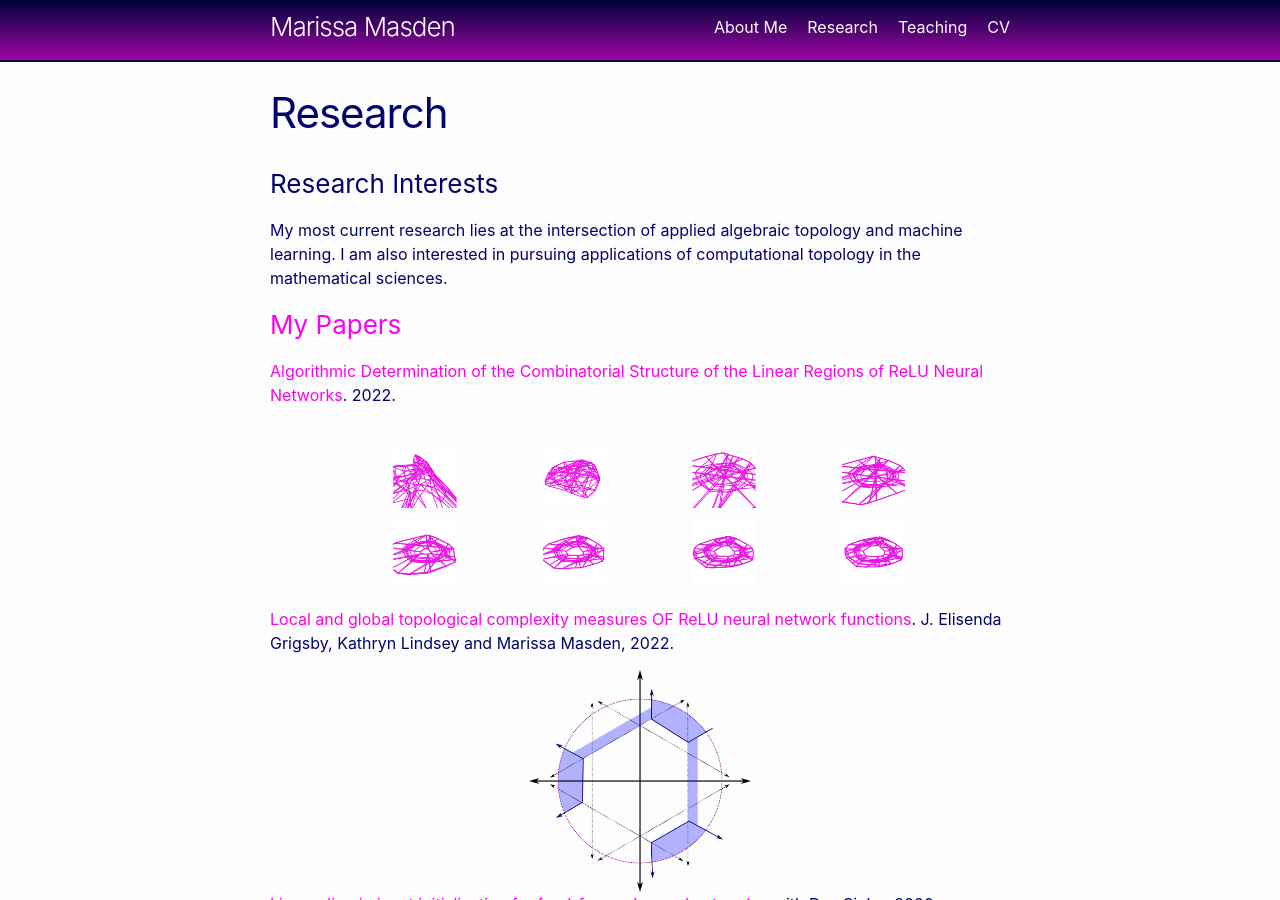
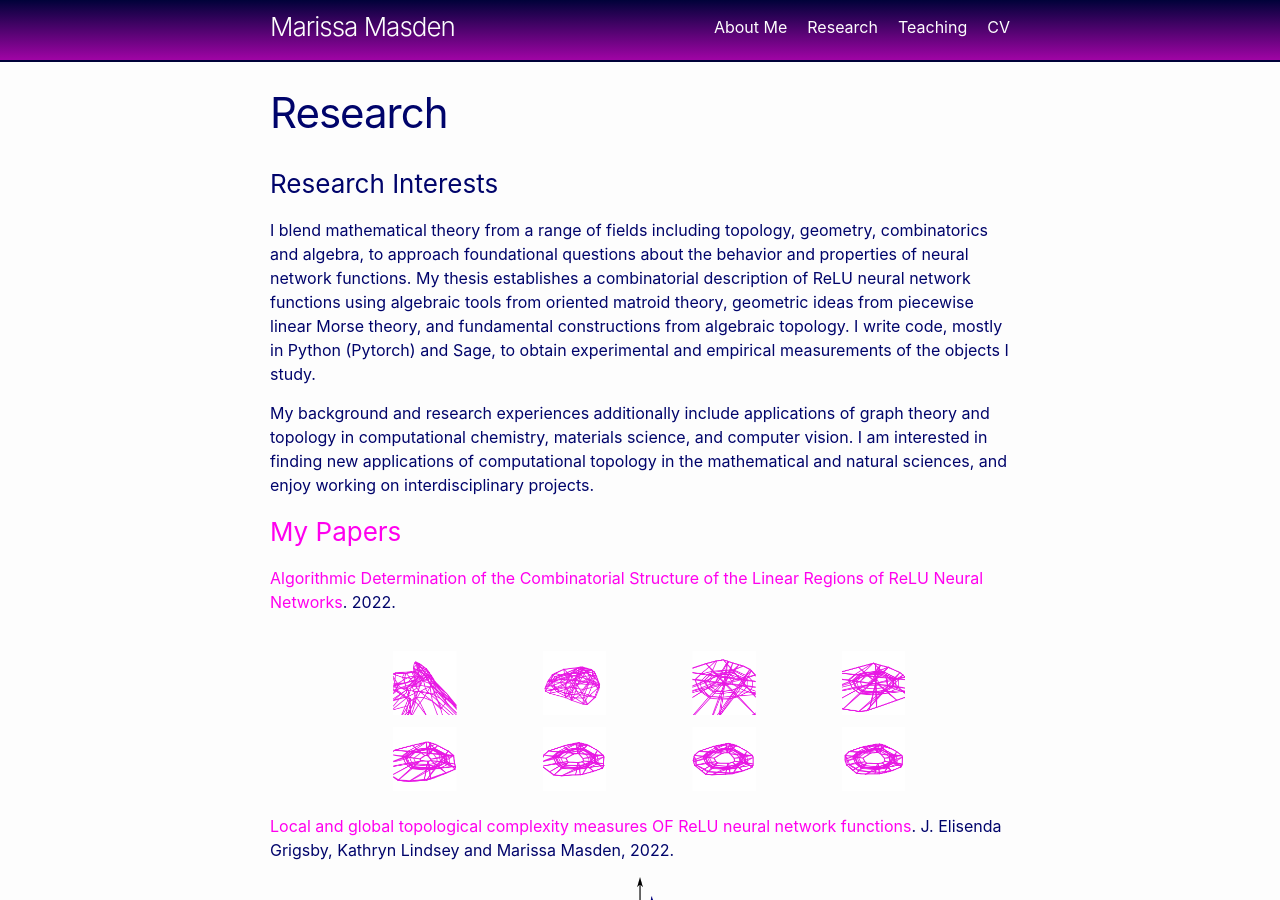
Before and after one commit to mmasden/mmasden.github.io, a Jekyll site: the page built from research.markdown, in a window 1280 px wide and 900 px high. Built offline with Jekyll 4.4.1, drawn with Linux system fonts in a browser that asks for light colours.

Commit message:
Updated teaching and research blurbs

```diff
--- a/research.markdown
+++ b/research.markdown
@@ -7,8 +7,9 @@ order: 2
 
 ### Research Interests
 
-My most current research lies at the intersection of applied algebraic topology and machine learning. I am also interested in pursuing applications of computational topology in the mathematical sciences.
+I blend mathematical theory from a range of fields including topology, geometry, combinatorics and algebra, to approach foundational questions about the behavior and properties of neural network functions. My thesis establishes a combinatorial description of ReLU neural network functions using algebraic tools from oriented matroid theory, geometric ideas from piecewise linear Morse theory, and fundamental constructions from algebraic topology.  I write code, mostly in Python (Pytorch) and Sage, to obtain experimental and empirical measurements of the objects I study.
 
+My background and research experiences additionally include applications of graph theory and topology in computational chemistry, materials science, and computer vision. I am interested in finding new applications of computational topology in the mathematical and natural sciences, and enjoy working on interdisciplinary projects.
 
 ### [My Papers](https://arxiv.org/search/?searchtype=author&query=Masden%2C+M)
 
--- a/teaching/index.markdown
+++ b/teaching/index.markdown
@@ -5,4 +5,4 @@ menu: main
 order: 3
 ---
 
-Here, you can find information about the classes I teach and the materials I use.
+ My teaching practice is characterized by careful *design of learning experiences to grow student cognition* from the perspective of *action, process object, schema* (APOS) theory, providing *frequent and meaningful feedback* including through *active learning* techniques and *assessment for learning*, and giving students--especially struggling ones--a contextualized opportunity to learn effective college success strategies through scaffolded metacognitive reflection, including but not limited to *exam wrappers*.
```
